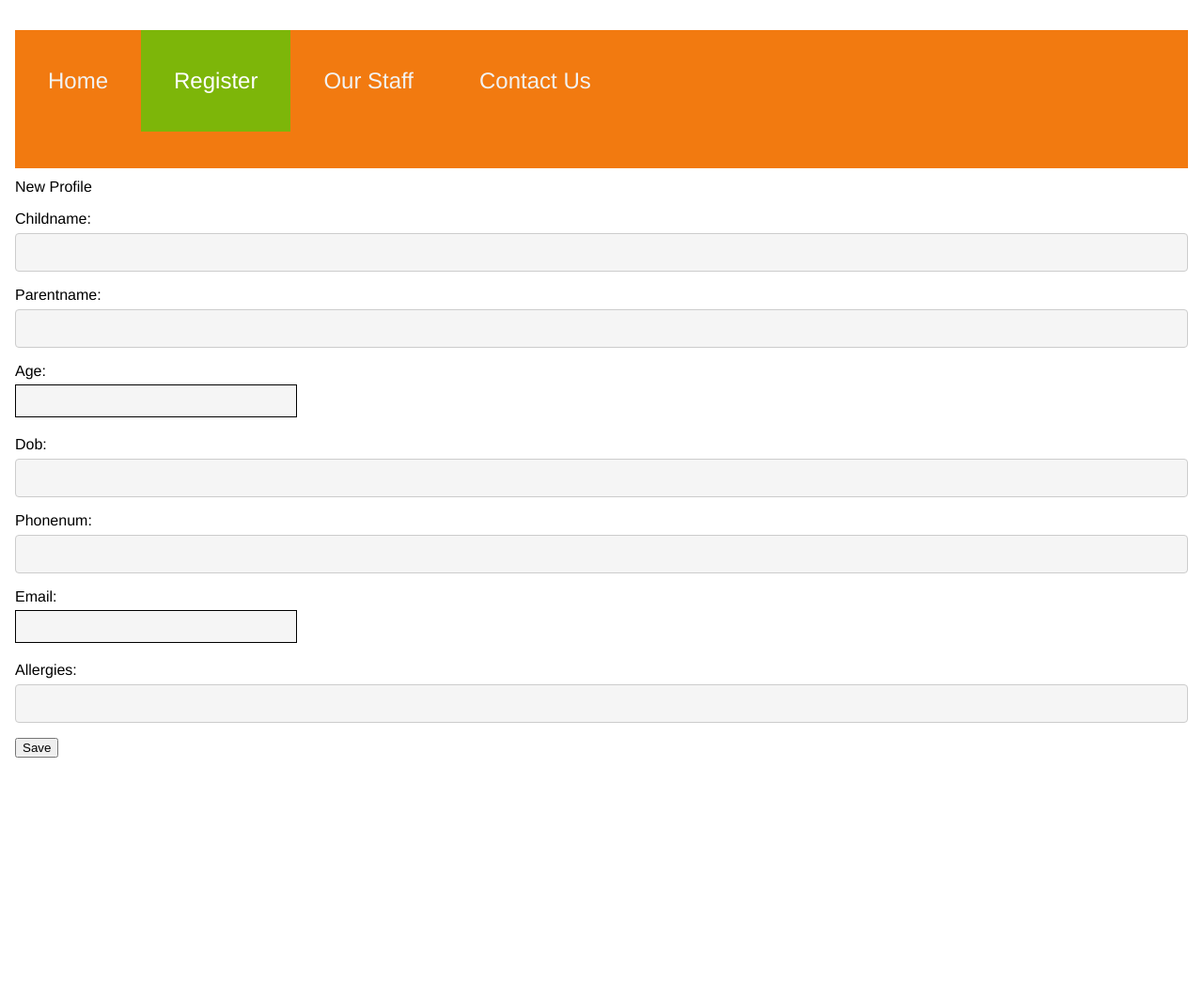
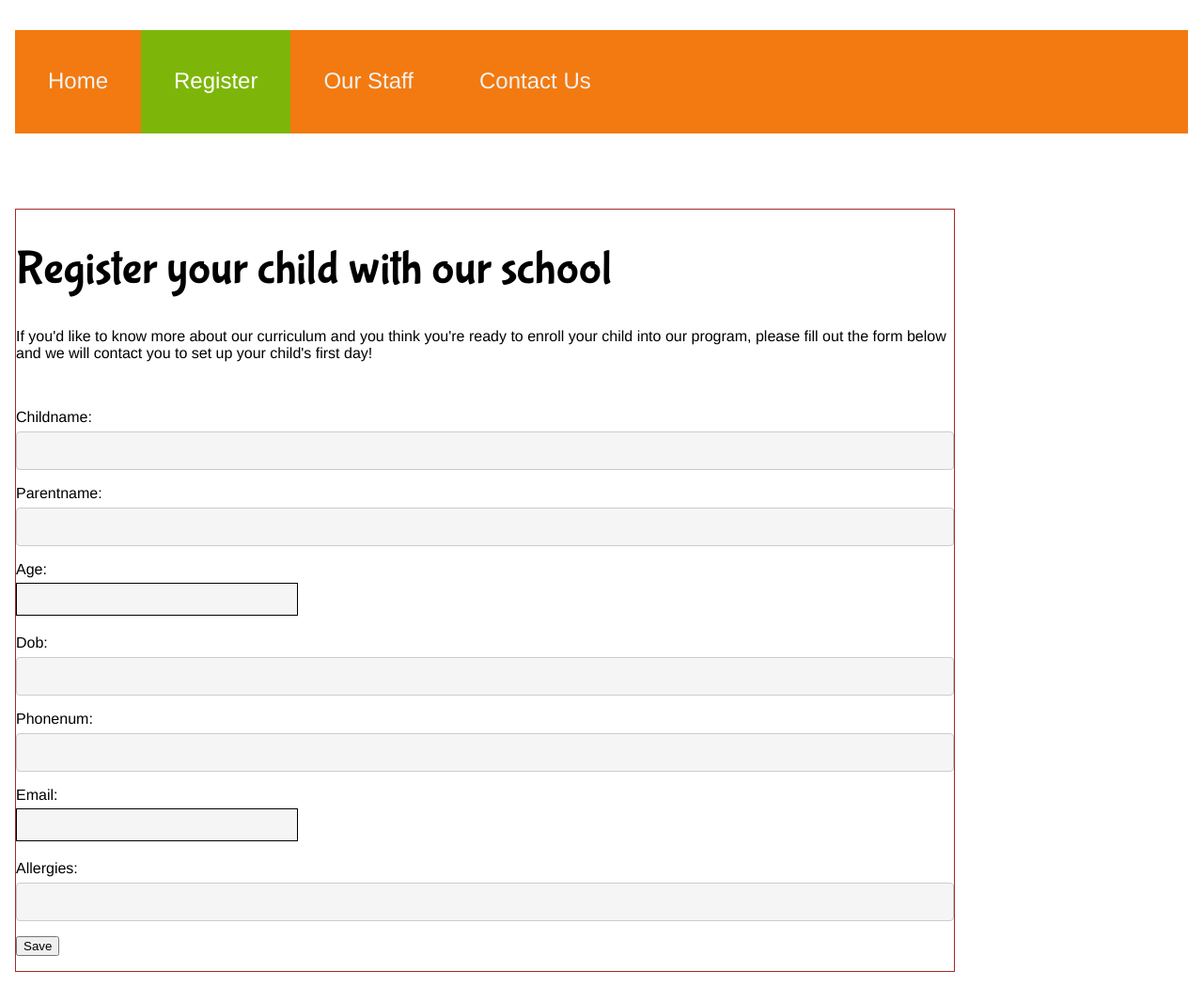
Before and after one commit to CoderBunnyS/capstone, a Django app: page /profiles/new in a window 1280 px wide. Shown: the whole page at 94% size. Before the commit the page ends 806 px from the top, so only its background shows below. Run offline with Django 3.2, Linux system fonts and the light colour scheme; some libraries are stand-ins or nearby versions.

Commit message:
styling and templating

```diff
--- a/preschool_django/preschool/static/css/preschool.css
+++ b/preschool_django/preschool/static/css/preschool.css
@@ -73,7 +73,8 @@ a.no-fav {
 .topnav {
     background-color: #F27A10;
     overflow: hidden;
-    height: 20%;
+    height: 15%;
+    margin-bottom: 80px;
   }
 
   /* Style the links inside the navigation bar */
@@ -82,6 +83,7 @@ a.no-fav {
     color: #f2f2f2;
     text-align: center;
     padding: 40px 35px;
+    height: 100%;
     text-decoration: none;
     font-size: 24px;
 
@@ -176,6 +226,26 @@ a.no-fav {
   .staffPics {
       border-top: 20px solid white;
   }
+
+
+/* -----------------Registration Page --------------- */
+
+.regHeader {
+    font-size: 50px;
+    font-family: 'Bubblegum Sans', cursive;
+    align-content: center;
+    display: block;
+
+}
+.regBody {
+    width: 80%;
+    border: 1px solid brown;
+    display: block;
+}
+
+
+
+
 
   /* //CONTACT FORM */
 
--- a/preschool_django/preschool/templates/preschool/profile_form.html
+++ b/preschool_django/preschool/templates/preschool/profile_form.html
@@ -2,6 +2,7 @@
 
 <html>
     <head>
+      <link href="https://fonts.googleapis.com/css2?family=Bubblegum+Sans&display=swap" rel="stylesheet">
         <link rel= "stylesheet" type= "text/css" href= "../../static/css/preschool.css">
     </head>
 <header>
@@ -12,9 +13,13 @@
       <a href="{% url 'contact' %}">Contact Us</a>
     </div>
 </header>
-<h1>New Profile</h1>
+<div class="regBody">
+<h1 class="regHeader">Register your child with our school</h1>
+<p>If you'd like to know more about our curriculum and you think you're ready to enroll your child into our program, please fill out the form below and we will contact you to set up your child's first day!</p>
+<br>
 <form method="POST" class="artist-form">
   {% csrf_token %} {{ form.as_p }}
   <button type="submit" class="save btn btn-default">Save</button>
 </form>
+</div>
 {% endblock %}
--- a/preschool_django/preschool/templates/preschool/staff.html
+++ b/preschool_django/preschool/templates/preschool/staff.html
@@ -15,7 +15,7 @@
     </div>
 </header>
 <div class="row">
-    <div class="column">
+    <div class="staffColumn">
       <div class="card">
         <img src="https://www.masters-in-special-education.com/wp-content/uploads/2016/01/5-characteristics-of-a-great-preschool-teacher-300x200.jpg" alt="Jane" style="width:100%" class="staffPics">
         <div class="container">
@@ -28,7 +28,7 @@
       </div>
     </div>
 
-    <div class="column">
+    <div class="staffColumn">
       <div class="card">
         <img src="https://www.bls.gov/ooh/images/15285.jpg" alt="Mike" style="width:100%" class="staffPics">
         <div class="container">
@@ -41,7 +41,7 @@
       </div>
     </div>
 
-    <div class="column">
+    <div class="staffColumn">
       <div class="card">
         <img src="https://strosemedia.s3.amazonaws.com/wp-content/uploads/2019/07/01121445/Early-Childhood-Education-Cover.jpg" alt="John" style="width:100%" class="staffPics">
         <div class="container">
```
Also changed, not shown: other parts of preschool_django/preschool/static/css/preschool.css (+66 -11 lines), preschool_django/preschool/templates/preschool/home.html (+8 -5 lines).
